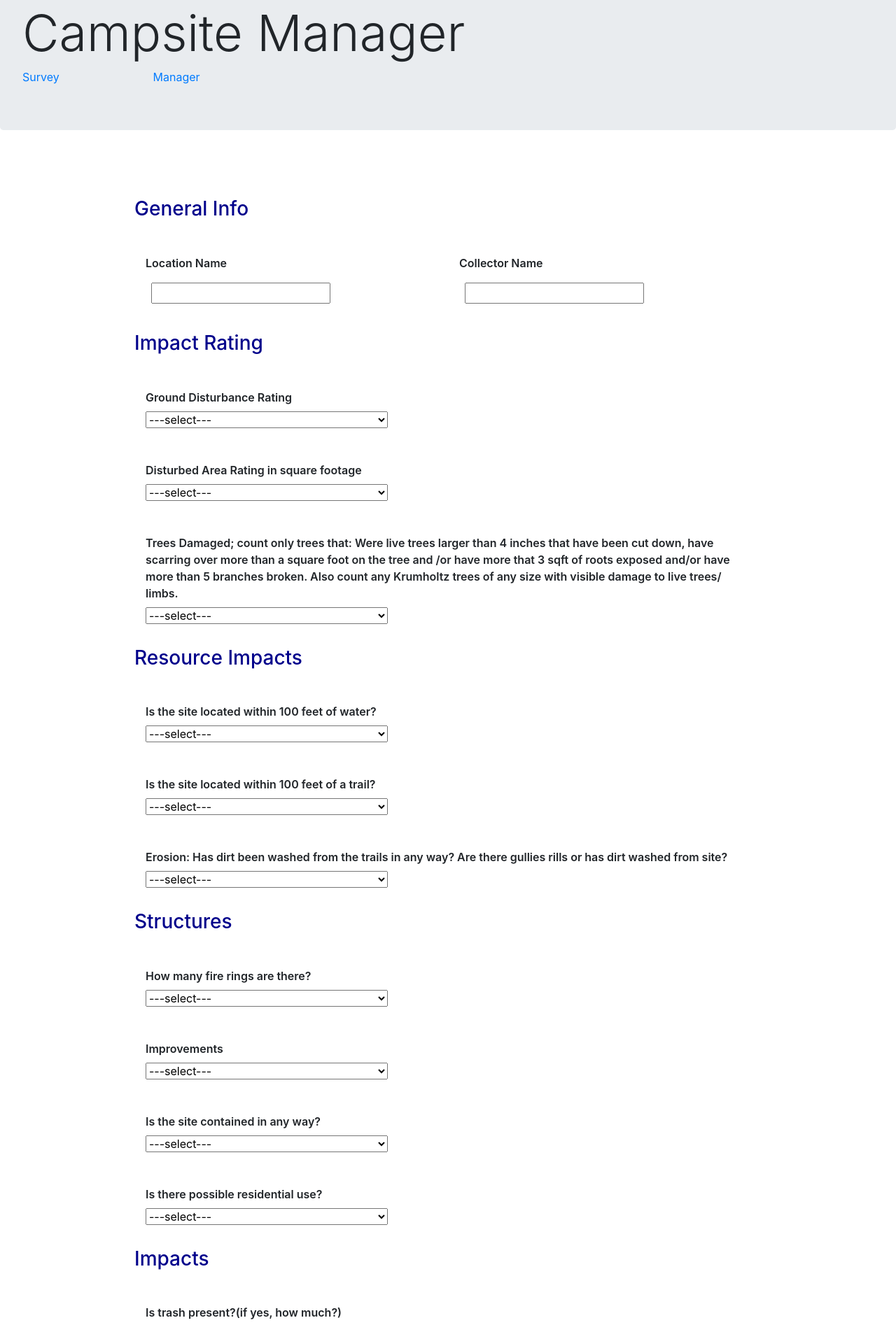
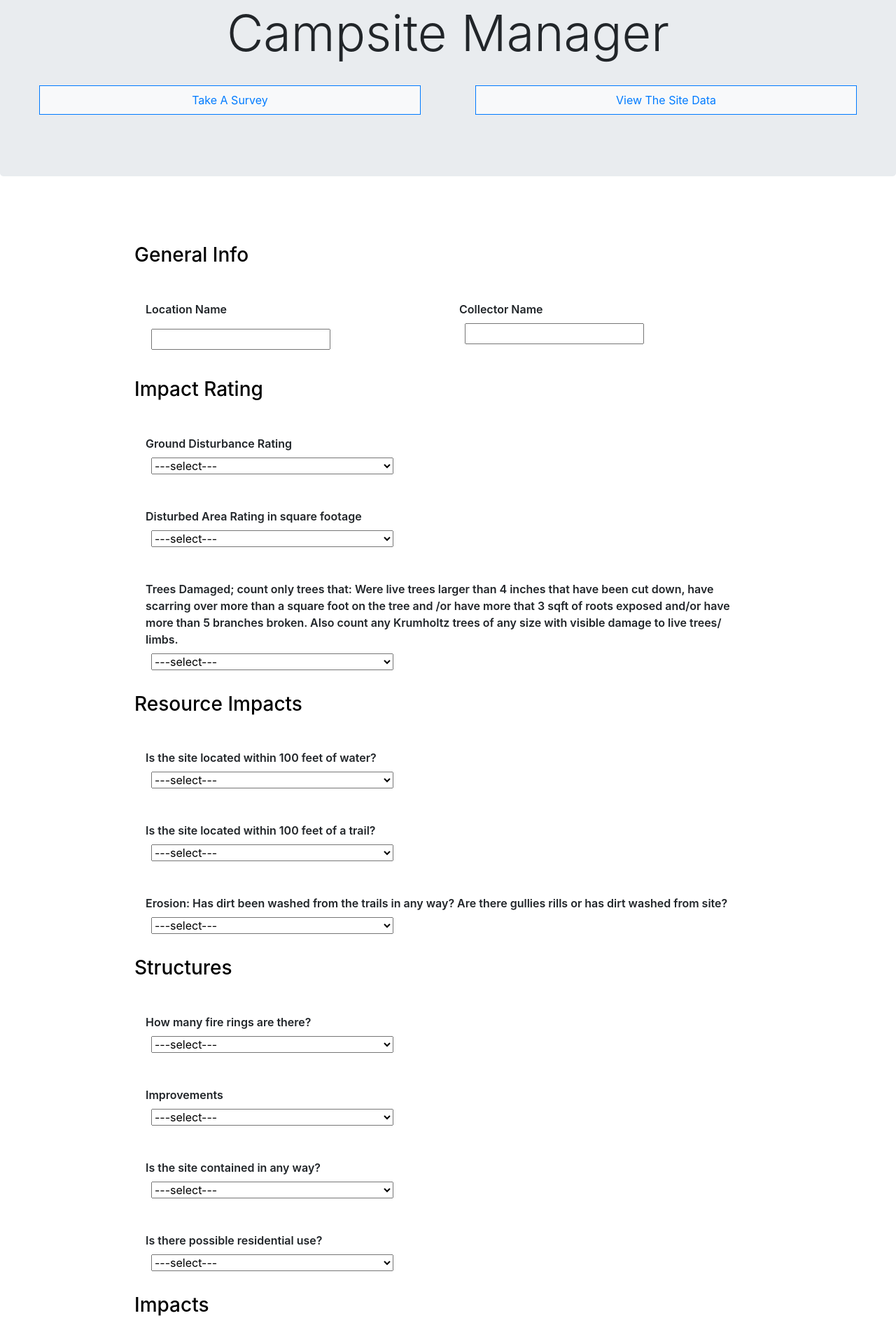
Before and after one commit to Dustnclay/Campsite-Manager, a React (Create React App) app: page /survey in a window 1280 px wide. Shown: the part 60-1954 px from the top of the page at 70% size. Built offline with nearby package versions, Linux system fonts and the light colour scheme.

Commit message:
styling added to graph page

```diff
--- a/src/components/Header.js
+++ b/src/components/Header.js
@@ -7,17 +7,17 @@ function Header () {
     return(
         <div>
             <Jumbotron >
-                    <h1  className="display-3">Campsite Manager</h1>
+                    <h1 className="display-3 d-flex justify-content-center">Campsite Manager</h1>
 
                 <Row>
-                    <Col sm={{ size: 'auto', offset: 0 }}>
-                        <Link to="/survey">
-                            Survey
+                    <Col >
+                        <Link to="/survey"className="d-flex justify-content-center border border-primary p-2 m-4 bg-light">
+                            Take A Survey
                         </Link>
                     </Col>
-                    <Col sm={{ size: 'auto', offset: 1 }}>
-                        <Link to="/manager" >
-                            Manager
+                    <Col >
+                        <Link to="/manager"className="d-flex justify-content-center border border-primary p-2 m-4 bg-light" >
+                            View The Site Data
                         </Link>
                     </Col>
                 </Row>
--- a/src/components/Manager.js
+++ b/src/components/Manager.js
@@ -14,7 +14,7 @@ function Manager(props) {
     },siteArr)
 
         return(
-            <div>
+            <div class='manager'>
                 <span>Reviewed sites:</span>
                 {props.isFetching && <Spinner size="sm" color="secondary" />}
              {props.siteArr.map(item => {
--- a/src/components/Survey.js
+++ b/src/components/Survey.js
@@ -137,14 +137,14 @@ function Survey() {
 
                 <div class="form-group grouped p-3">
                     <label>Collector Name</label><br/>
-                    <input type='text' class='m-2' name='collector' value={answers.collector} onChange={eventHandler}></input><br/>
+                    <input type='text' class='ml-2' name='collector' value={answers.collector} onChange={eventHandler}></input><br/>
                 </div>
             </div>
             <h3>Impact Rating</h3><br/>
             <div class="form-group p-3">
 
                 <label>Ground Disturbance Rating</label><br/>
-                <select name="groundDisturbance" onChange={eventHandler} class="select" >
+                <select name="groundDisturbance" onChange={eventHandler} class="select ml-2" >
                     <option value="choose">---select---</option>
                     <option value="Recovered">Site has Recovered</option>
                     <option value="Flat">vegetation is flattened but not permanently damaged</option>
@@ -155,7 +155,7 @@ function Survey() {
 
             <div class="form-group p-3">
                 <label>Disturbed Area Rating in square footage</label><br/>
-                <select  name="disturbedArea" onChange={eventHandler} class="select" >
+                <select  name="disturbedArea" onChange={eventHandler} class="select ml-2" >
                     <option value="choose">---select---</option>
                     <option value="1-5">1-5 sqft</option>
                     <option value="5-10">5-10 sqft</option>
@@ -170,7 +170,7 @@ function Survey() {
                     been cut down, have scarring over more than a square foot on the tree and /or
                     have more that 3 sqft of roots exposed and/or have more than 5 branches broken.
                     Also count any Krumholtz trees of any size with visible damage to live trees/ limbs.</label>
-                <select  name="treesDamaged" class="select"  onChange={eventHandler}>
+                <select  name="treesDamaged" class="select ml-2"  onChange={eventHandler}>
                     <option value="choose">---select---</option>
                     <option value="0">0</option>
                     <option value="1-2">1-2</option>
@@ -184,7 +184,7 @@ function Survey() {
             <div class="form-group p-3">
 
                 <label>Is the site located within 100 feet of water?</label><br/>
-                <select name="nearWater" class="select" onChange={eventHandler}>
+                <select name="nearWater" class="select ml-2" onChange={eventHandler}>
                     <option value="choose">---select---</option>
                     <option value="Yes">Yes</option>
                     <option value="No">No</option>
@@ -193,7 +193,7 @@ function Survey() {
 
             <div class="form-group p-3">
                 <label>Is the site located within 100 feet of a trail?</label><br/>
-                <select  name="nearTrail" class="select" onChange={eventHandler}>
+                <select  name="nearTrail" class="select ml-2" onChange={eventHandler}>
                     <option value="choose">---select---</option>
                     <option value="Yes">Yes</option>
                     <option value="No">No</option>
@@ -202,7 +202,7 @@ function Survey() {
 
             <div class="form-group p-3">
                 <label>Erosion: Has dirt been washed from the trails in any way? Are there gullies rills or has dirt washed from site?</label><br/>
-                <select  name="erosion" class="select" onChange={eventHandler}>
+                <select  name="erosion" class="select ml-2" onChange={eventHandler}>
                     <option value="choose">---select---</option>
                     <option value="Yes">Yes</option>
                     <option value="No">No</option>
@@ -213,7 +213,7 @@ function Survey() {
             <div class="form-group p-3">
 
                 <label>How many fire rings are there?</label><br/>
-                <select  name="fireRings" class="select" onChange={eventHandler}>
+                <select  name="fireRings" class="select ml-2" onChange={eventHandler}>
                     <option value="choose">---select---</option>
                     <option value="0">0</option>
                     <option value="1">1</option>
@@ -225,7 +225,7 @@ function Survey() {
 
             <div class="form-group p-3">
                 <label>Improvements</label><br/>
-                <select  name="improvements" class="select" onChange={eventHandler}>
+                <select  name="improvements" class="select ml-2" onChange={eventHandler}>
                     <option value="choose">---select---</option>
                     <option value="Yes">Yes</option>
                     <option value="No">No</option>
@@ -234,7 +234,7 @@ function Survey() {
 
             <div class="form-group p-3">
                 <label>Is the site contained in any way?</label><br/>
-                <select  name="contained" class="select" onChange={eventHandler}>
+                <select  name="contained" class="select ml-2" onChange={eventHandler}>
                     <option value="choose">---select---</option>
                     <option value="No">No</option>
                     <option value="Engineered">Engineered fencing/boulders</option>
@@ -244,7 +244,7 @@ function Survey() {
 
             <div class="form-group p-3">
                 <label>Is there possible residential use?</label><br/>
-                <select  name="residential" class="select" onChange={eventHandler}>
+                <select  name="residential" class="select ml-2" onChange={eventHandler}>
                     <option value="choose">---select---</option>
                     <option value="Yes">Yes</option>
                     <option value="No">No</option>
@@ -254,8 +254,8 @@ function Survey() {
             <h3>Impacts</h3><br/>
             <div class="form-group p-3">
 
-                <label>Is trash present?(if yes, how much?)</label><br/>
-                <select  name="trash" class="select" onChange={eventHandler}>
+                <label  >Is trash present?(if yes, how much?)</label><br/>
+                <select  name="trash" class="select ml-2" onChange={eventHandler}>
                     <option value="choose">---select---</option>
                     <option value="No">No</option>
                     <option value="<1G"> less than 1 Gallon</option>
@@ -268,7 +268,7 @@ function Survey() {
 
             <div class="form-group p-3">
                 <label>Is human waste or TP present within 100 yards?(if yes how much?)</label><br/>
-                <select  name="humanWaste" class="select" onChange={eventHandler}>
+                <select  name="humanWaste" class="select ml-2" onChange={eventHandler}>
                     <option value="choose">---select---</option>
                     <option value="No">No</option>
                     <option value="1">1</option>
@@ -279,7 +279,7 @@ function Survey() {
 
             <div class="form-group p-3">
                 <label>Are non-system social trails, less than 3 foot wide, present?(if yes, feet in length)</label><br/>
-                <select  name="socialTrail" class="select" onChange={eventHandler}>
+                <select  name="socialTrail" class="select ml-2" onChange={eventHandler}>
                     <option value="choose">---select---</option>
                     <option value="0-10">0-10</option>
                     <option value="10-25">10-25</option>
@@ -290,7 +290,7 @@ function Survey() {
 
             <div class="form-group p-3">
                 <label>Are non system social roads/ ATV/Motorcycle, more than 3 foot wide, present? (if yes, feet in length)</label><br/>
-                <select  name="socialRoad" class="select"  onChange={eventHandler}>
+                <select  name="socialRoad" class="select ml-2"  onChange={eventHandler}>
                     <option value="choose">---select---</option>
                     <option value="0-10">0-10</option>
                     <option value="10-25">10-25</option>
@@ -348,7 +348,7 @@ function Survey() {
                 </div>
             </div>
 
-            <Button color="success" disabled={buttonDisabled} color='info'>Submit</Button>
+            <Button disabled={buttonDisabled} color='primary'>Submit</Button>
             </div>
         </Form>
     )
--- a/src/index.css
+++ b/src/index.css
@@ -13,7 +13,7 @@ code {
 }
 
 h3{
-  color:darkblue
+  color:black
 }
 label{
   font-weight: 600;
@@ -21,6 +21,9 @@ label{
 
 .survey{
   padding:5% 15% 0% 15%
+}
+.manager{
+  padding:5% 5% 0% 5%
 }
 
 .flex{
@@ -52,4 +55,8 @@ label{
   .survey{
     padding:5% 5% 0% 5%
   }
+
+  .manager{
+    padding:5% 5% 0% 5%
+  }
 }
```
Also changed, not shown: src/components/SitePage.js (+22 -22 lines).
